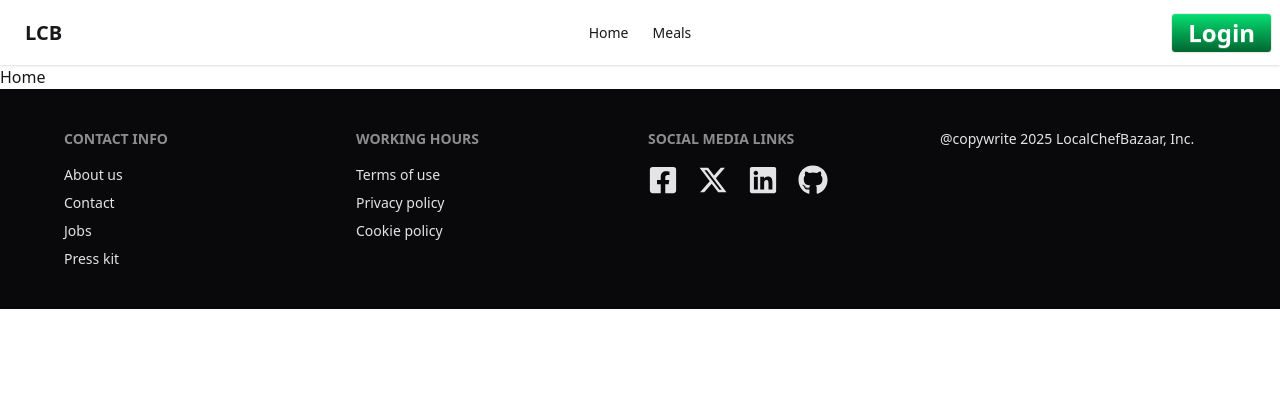
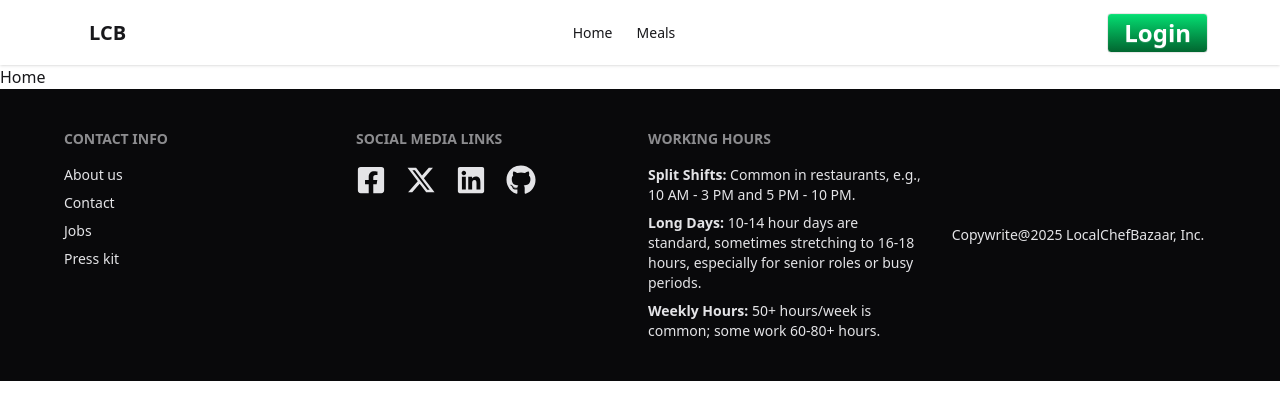
Before and after one commit to aliraj15dev/LocalChefBazaar-client, a React (Vite) app: page / in a window 1280 px wide. Shown: the top 420 px of the page. Built offline with nearby package versions, Linux system fonts and the light colour scheme; no server answers.

Commit message:
customise navbar and footer

```diff
--- a/src/context/AuthProvider.jsx
+++ b/src/context/AuthProvider.jsx
@@ -27,6 +27,10 @@ const AuthProvider = ({children}) => {
         return signOut(auth)
     }
 
+    const updateUserProfile=(profile)=>{
+      return updateProfile(auth.currentUser, profile)
+    }
+
     const handleProfileUpdate = (name, photo) =>{
         const profile = {
             displayName: name,
@@ -48,7 +52,7 @@ const AuthProvider = ({children}) => {
     },[])
 
     const authInfo = {
-        user, setUser, handleProfileUpdate, createUser, signInUser,logoutUser, loading, setLoading, forgotPassword
+        user, setUser, handleProfileUpdate, createUser, signInUser,logoutUser, loading, setLoading, forgotPassword,updateUserProfile
     }
 
     return (
--- a/src/pages/auth/Login.jsx
+++ b/src/pages/auth/Login.jsx
@@ -22,7 +22,6 @@ const Login = () => {
   } = useForm();
 
   const handleLogin = (data) => {
-    console.log("Login", data);
     signInUser(data.email, data.password)
       .then((result) => {
         navigate(location?.state || "/");
--- a/src/pages/auth/Register.jsx
+++ b/src/pages/auth/Register.jsx
@@ -25,6 +25,7 @@ const Register = () => {
 
   const handleRegister = (data) => {
     const profileImg = data.photourl[0];
+    console.log(data.photourl)
 
     createUser(data.email, data.password)
       .then((result) => {
@@ -44,11 +45,11 @@ const Register = () => {
           //* update the profile
           const updateProfile = {
             displayName: data.name,
-            photoURL: res.data.data.display_url,
+            photoURL: res.data.data.display_url
           };
           updateUserProfile(updateProfile)
             .then(() => {
-              console.log("user profile updated");
+              console.log("user profile updated", updateProfile);
             })
             .catch((error) => {
               console.log(error);
--- a/src/pages/shared/Footer/Footer.jsx
+++ b/src/pages/shared/Footer/Footer.jsx
@@ -4,19 +4,13 @@ import { FaXTwitter } from "react-icons/fa6";
 const Footer = () => {
   return (
     <footer className="bg-neutral text-neutral-content">
-      <div className="footer grid sm:grid-cols-2 lg:grid-cols-4 max-w-9/10 mx-auto py-10">
+      <div className="max-w-9/10 mx-auto footer grid sm:grid-cols-2 lg:grid-cols-4 py-10">
         <div>
           <h6 className="footer-title">Contact Info</h6>
           <a className="link link-hover">About us</a>
           <a className="link link-hover">Contact</a>
           <a className="link link-hover">Jobs</a>
           <a className="link link-hover">Press kit</a>
-        </div>
-        <div>
-          <h6 className="footer-title">Working Hours</h6>
-          <a className="link link-hover">Terms of use</a>
-          <a className="link link-hover">Privacy policy</a>
-          <a className="link link-hover">Cookie policy</a>
         </div>
         <div>
           <h6 className="footer-title">Social Media Links</h6>
@@ -36,7 +30,14 @@ const Footer = () => {
           </div>
         </div>
         <div>
-          <p>@copywrite 2025 LocalChefBazaar, Inc.</p>
+          <h6 className="footer-title">Working Hours</h6>
+          <a className="link link-hover"><span className="font-bold">Split Shifts:</span> Common in restaurants, e.g., 10 AM - 3 PM and 5 PM - 10 PM.</a>
+          <a className="link link-hover"><span className="font-bold">Long Days:</span> 10-14 hour days are standard, sometimes stretching to 16-18 hours, especially for senior roles or busy periods.</a>
+          <a className="link link-hover"><span className="font-bold">Weekly Hours:</span> 50+ hours/week is common; some work 60-80+ hours.</a>
+        </div>
+
+        <div className="flex justify-center items-center w-full h-full">
+          <p className="">Copywrite@2025 LocalChefBazaar, Inc.</p>
         </div>
       </div>
     </footer>
--- a/src/pages/shared/Navbar/Navbar.jsx
+++ b/src/pages/shared/Navbar/Navbar.jsx
@@ -12,7 +12,10 @@ const Navbar = () => {
       <li>
         <NavLink>Meals</NavLink>
       </li>
+      <li>{user && <NavLink>Dashboard</NavLink>}</li>
     </>
+
+
   );
 
   const handleLogOut = () => {
@@ -22,8 +25,8 @@ const Navbar = () => {
   };
 
   return (
-    <nav>
-      <div className="navbar bg-base-100 shadow-sm">
+    <nav className="bg-base-100 shadow-sm">
+      <div className="navbar max-w-9/10 mx-auto">
         <div className="navbar-start">
           <div className="dropdown">
             <div tabIndex={0} role="button" className="btn btn-ghost md:hidden">
@@ -50,7 +53,7 @@ const Navbar = () => {
               {links}
             </ul>
           </div>
-          <a className="btn btn-ghost text-xl">LCB</a>
+          <Link to='/' className="btn btn-ghost text-xl">LCB</Link>
         </div>
         <div className="navbar-center hidden md:flex">
           <ul className="menu menu-horizontal px-1">{links}</ul>
@@ -62,24 +65,18 @@ const Navbar = () => {
             <div className="flex items-center gap-2">
               <div className="dropdown dropdown-end">
                 <div tabIndex={0} role="button" className="m-1">
-                  some
-                  {/* {user?.photoURL ? (
+                  {user?.photoURL ? (
                     <img
                       className="rounded-full w-10 cursor-pointer"
                       src={user?.photoURL}
                       alt="User"
                     />
-                  ) : (
-                    // <span className="loading loading-spinner"></span>
-                    ''
-                  )} */}
+                  ) :'Profile'}
                 </div>
                 <div
                   tabIndex="-1"
                   className="dropdown-content menu bg-base-100 rounded-box z-1 w-52 p-2 shadow-sm space-y-3"
                 >
-                  <h3 className="text-xl">{user.displayName}</h3>
-                  <p>{user.email}</p>
                   <button
                     onClick={handleLogOut}
                     className="btn text-2xl bg-linear-to-b from-green-400 to-green-800 text-white"
```
